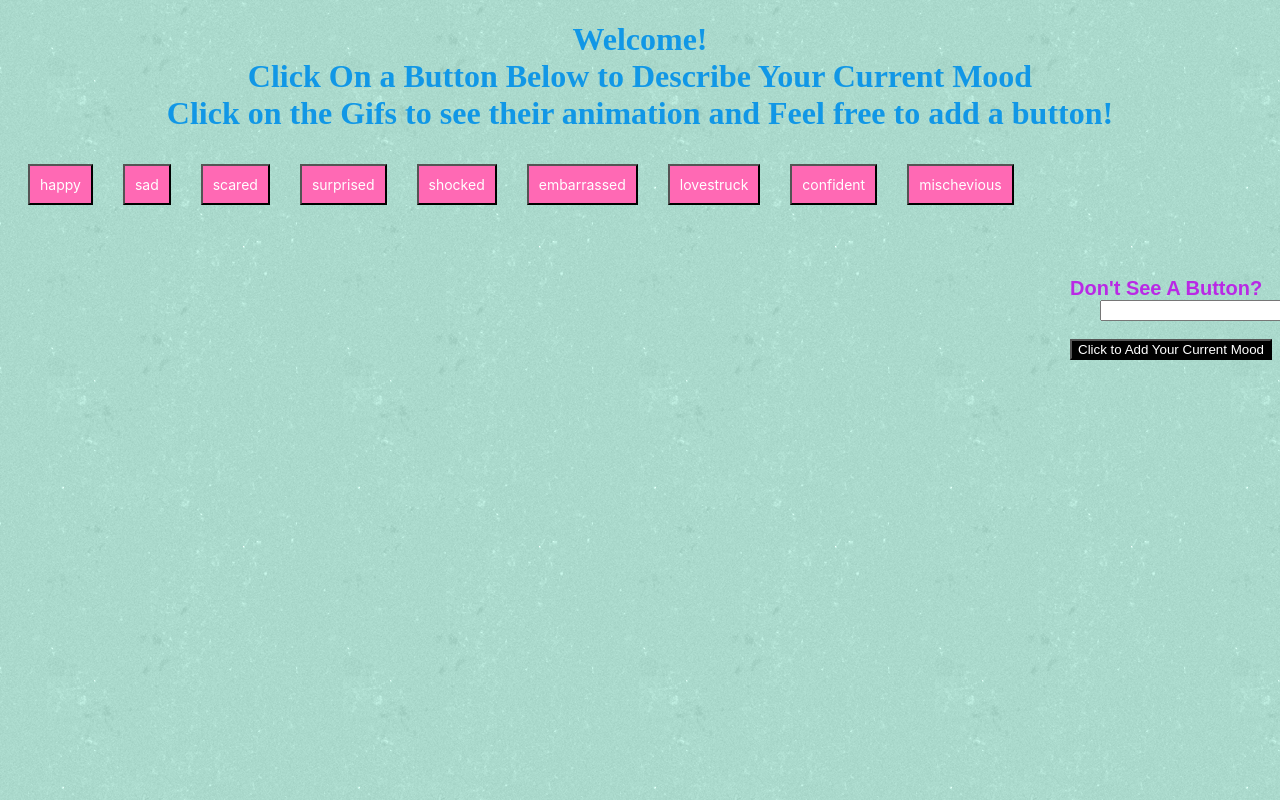
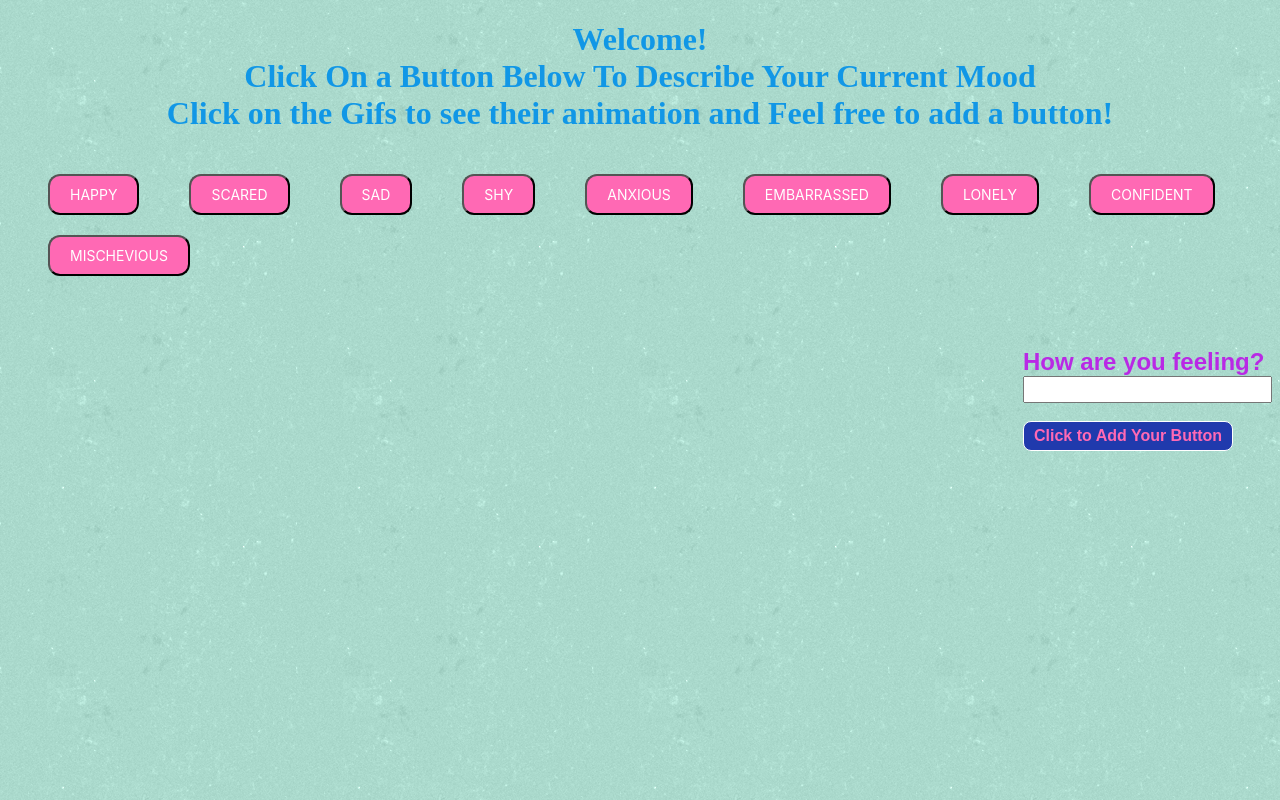
Before and after one commit to GrandSuccess87/GifTastic, a plain HTML site: page index.html in a window 1280 px wide. Drawn offline with nearby package versions, Linux system fonts and the light colour scheme.

Commit message:
Final Push

```diff
--- a/assets/css/style.css
+++ b/assets/css/style.css
@@ -1,6 +1,5 @@
 body {
     background-image: url("../images/green_dust_scratch.png");
-
 }
 
 h1{
@@ -8,21 +7,17 @@ h1{
     color: rgb(17, 151, 230);
 }
 
-#gifs-appear-here {
-    width: 80%;
-}
-
 button {
+    border-radius: 12PX;
     background-color: hotpink;
-    margin-top: 10px;
-    margin-left: 20px;
+    margin-top: 20px;
+    margin-left: 40px;
     margin-right: 10px;
-    padding: 10px 10px;
+    padding: 10px 20px;
     color: white;
     text-align: center;
     font-size: 14px;
     font-family: -apple-system, BlinkMacSystemFont, 'Segoe UI', Roboto, Oxygen, Ubuntu, Cantarell, 'Open Sans', 'Helvetica Neue', sans-serif
-
 }
 
 button:hover {
@@ -30,29 +25,56 @@ button:hover {
     color: white;
 }
 
+button:active {
+    background-color: rgb(255, 85, 0);
+}
+
 img {
-	width: 40%;
-	text-align: left;
+
 	margin-top: 10px;
-	border: 1px grey solid;
+    border: 3px rgb(24, 21, 21) solid;
+    display: block;
+    margin-left: auto;
+    margin-right: auto;
+    width: 60%;
+    height: 80%;
+}
+
+.item {
+    float: left;
+}
+
+p {
+    text-align: center;
 }
 
 form {
     float: right;
+    padding-bottom: 10%;
 }
 
 label {
-    font-size: 20px;
+    font-size: 24px;
     font-family: Arial, Helvetica, sans-serif;
     color: rgb(185, 41, 229);
+    margin-left: auto;
 }
 
-#image-input {
-    margin-left: 15%;
+#image-input  {
+    margin-left: auto;
+    font-size: 18px;
+    font-family: sans-serif;
+    font-weight: 600;
 }
 
 #add-image{
     margin-left: auto;
-    background-color: black;
-    color: white;
+    background-color: rgb(32, 58, 173);
+    color: hotpink;
+    font-size: 16px;
+    font-family: sans-serif;
+    padding: 5px 10px;
+    font-weight: bold;
+    border-radius: 8px;
+    border: 1px white solid;
 }
--- a/index.html
+++ b/index.html
@@ -8,29 +8,22 @@
     <link rel="stylesheet" type="text/css" href="assets/css/style.css">
 </head>
 <body>
-    <h1>Welcome!<br> Click On a Button Below to Describe Your Current Mood<br>
+    <h1>Welcome!<br> Click On a Button Below To Describe Your Current Mood<br>
     Click on the Gifs to see their animation and Feel free to add a button! </h1>
     <div id="emotion-buttons"></div>
-
     <br><br>
-
     <form id="image-form">
         <br><br>
-        <label for="image-input"><b>Don't See A Button?</b></label>
+        <label for="image-input"><b>How are you feeling?</b></label>
         <br>
         <input type="text" id="image-input">
         <br><br>
-        <input id="add-image" class="formClass" type="submit" value="Click to Add Your Current Mood">
+        <input id="add-image" class="formClass" type="submit" value="Click to Add Your Button">
     </form>
 
-    <div id="gifs-appear-here"></div>
-
-
-
-
+    <div id="gifs-appear-here">
 
     <script src="https://cdnjs.cloudflare.com/ajax/libs/jquery/3.2.1/jquery.min.js"></script>
-    <!-- <script src="javascript/app.js"></script> -->
     <script src="javascript/app.2.js"></script>
 </body>
 </html>
--- a/javascript/app.2.js
+++ b/javascript/app.2.js
@@ -1,29 +1,31 @@
 $(document).ready(function(){
 
     // Build URL
-    var topics = ["happy", "sad", "scared", "surprised","shocked", "embarrassed", "lovestruck", "confident", "mischevious"];
+    var topics = ["HAPPY", "SCARED", "SAD", "SHY","ANXIOUS", "EMBARRASSED", "LONELY", "CONFIDENT", "MISCHEVIOUS"];
     console.log(topics);
 
     //  Render buttons Function
     function renderButtons () {
         console.log("renderButtons");
+
         //.empty() removes all child nodes of the set of matched elements from the DOM.
-
         $("#emotion-buttons").empty();
             for (i=0; i < topics.length; i++) {
+
              // Dynamically add a button
             var a = $("<button>");
             console.log(a);
 
              // Add a class
             a.addClass("emotion");
+
              // Add a data-attribute with a value of the the array emotions at index i
             a.attr("data-name", topics[i]);
+
              // Providing the button's text with a value of the array emotions at index i
+             a.text(topics[i]);
 
-             a.text(topics[i]);
              // Add button to HTML
-
             $("#emotion-buttons").append(a);
         }
     }
@@ -56,10 +58,6 @@ $(document).ready(function(){
 
         var results = response.data;
 
-        // function insertGifs(gifsList){
-        //     $("#gifs-appear-here").html(gifsList);
-
-        // }
         $("#gifs-appear-here").empty();
 
         for(var i=0; i < results.length; i++){
```
Also changed, not shown: 1 other file.
